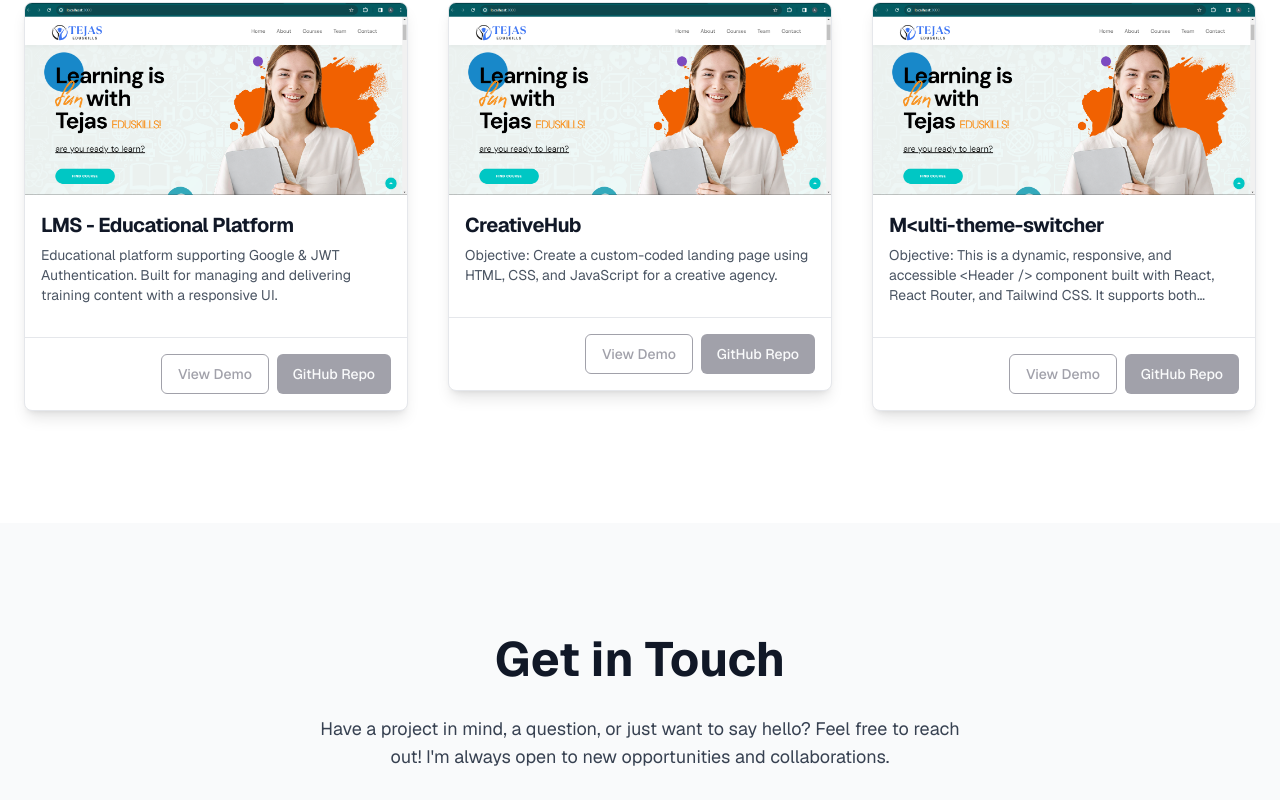
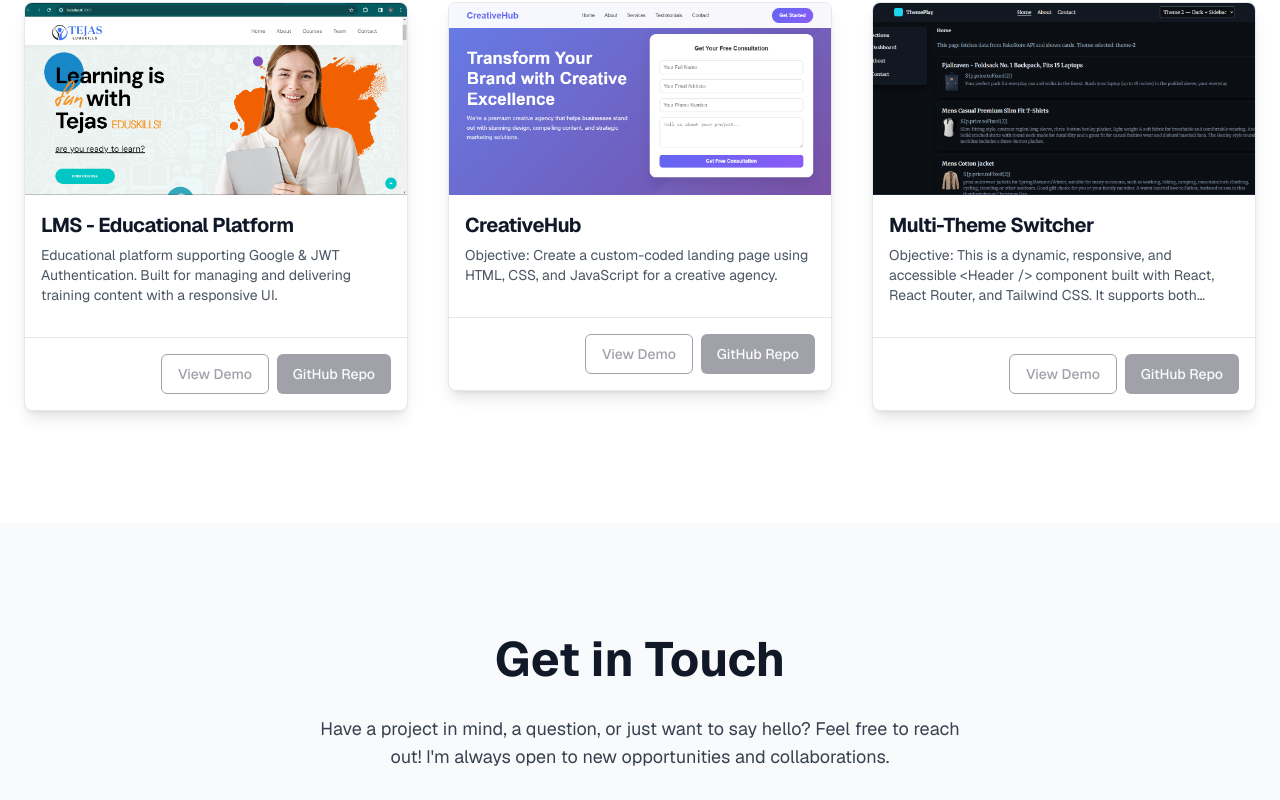
Before and after one commit to rajerv-123/portfolio2025, a Next.js app: page / in a window 1280 px wide. Shown: the part 3291-4091 px from the top of the page. Built offline with nearby package versions, Linux system fonts and the light colour scheme.

Commit message:
new project added

```diff
--- a/components/projects-section.tsx
+++ b/components/projects-section.tsx
@@ -3,6 +3,8 @@ import img2 from "../public/images/Screenshot 2025-07-25 140518.png";
 import hostelImage from "../public/images/Hostel.png";
 import cunsultency from "../public/images/cunsultency.png";
 import lms from "../public/images/lms.png"
+import multi from "../public/images/multi.png";
+import creativehub from "../public/images/creativehub.png";
 import { motion } from "framer-motion";
 import { ProjectCard } from "@/components/project-card";
 
@@ -48,16 +50,16 @@ const portfolioItems = [
     title: "CreativeHub",
     description:
       "Objective: Create a custom-coded landing page using HTML, CSS, and JavaScript for a creative agency.",
-    imageUrl: lms,
+    imageUrl: creativehub,
     demoLink: "https://creative-hub-one-xi.vercel.app/",
     repoLink: "https://github.com/rajerv-123/CreativeHub",
   },
   {
     id: 5,
-    title: "M<ulti-theme-switcher ",
+    title: "Multi-Theme Switcher",
     description:
       "Objective: This is a dynamic, responsive, and accessible <Header /> component built with React, React Router, and Tailwind CSS. It supports both desktop and mobile layouts, scroll awareness, and light/dark theming.",
-    imageUrl: lms,
+    imageUrl: multi,
     demoLink: "https://multi-theme-switcher-s2iv.vercel.app/",
     repoLink: "https://github.com/rajerv-123/multi-theme-switcher",
   },
```
Also changed, not shown: public/images/multi.png (added).
